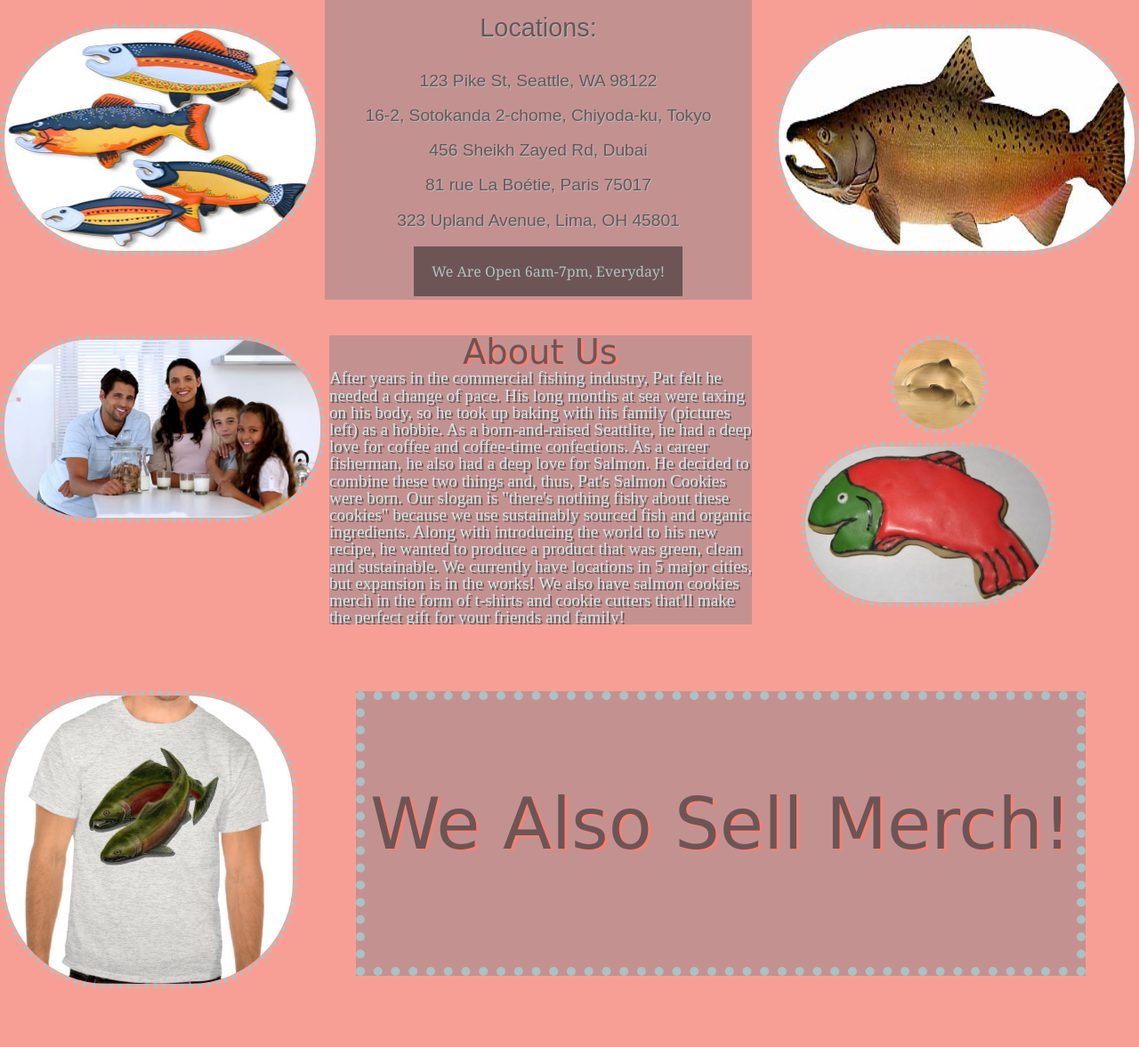
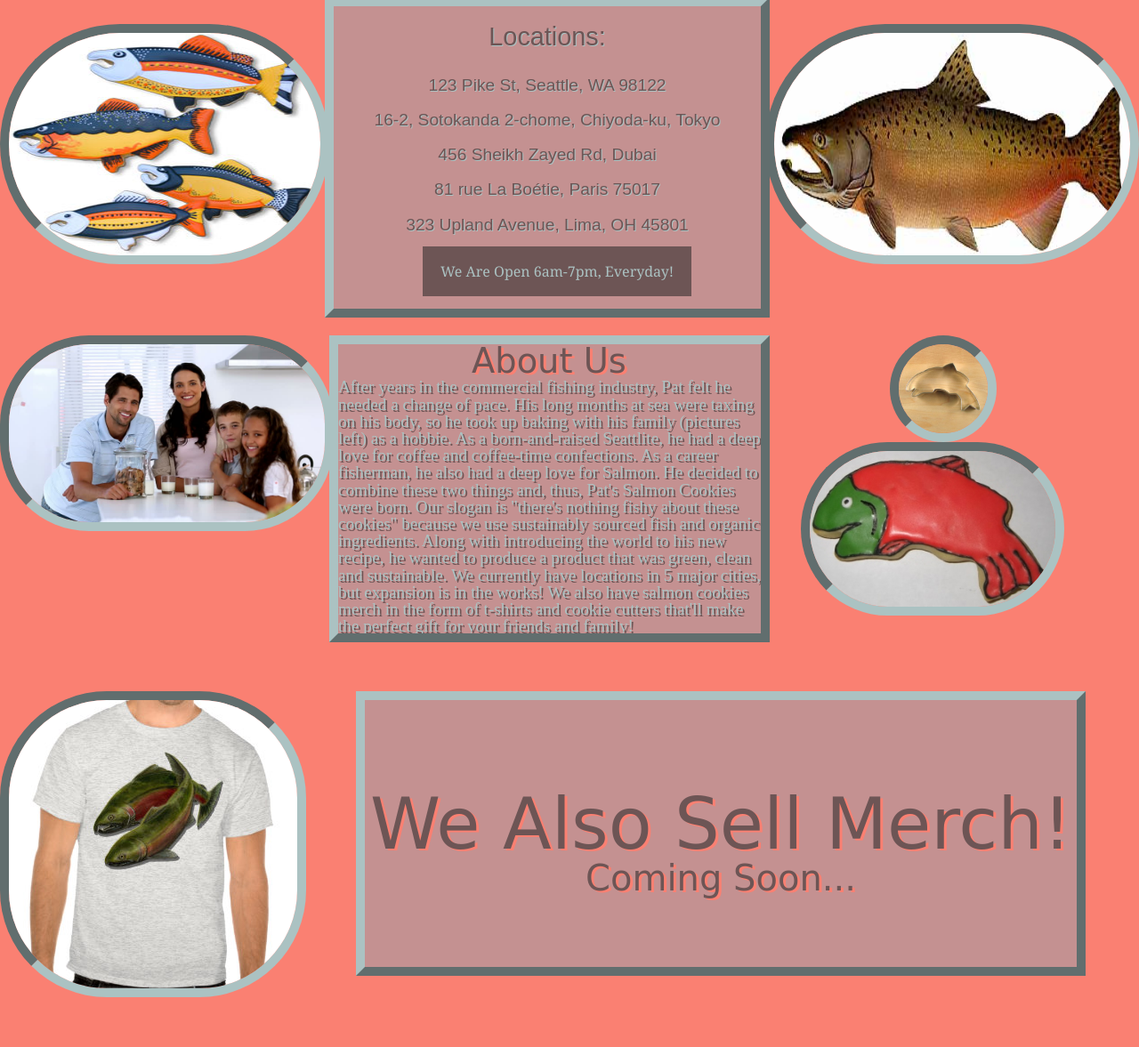
Before and after one commit to AGValdes/cookie-stand, a plain HTML site: page index.html in a window 1280 px wide. Shown: the part 223-1400 px from the top of the page at 89% size. Drawn offline with Linux system fonts and the light colour scheme; a web font is replaced by a local one.

Commit message:
added more styling

```diff
--- a/app.js
+++ b/app.js
@@ -83,12 +83,12 @@ function generateHeaderRow() {
         trElement.appendChild(thElement);
     }
 }
-function generateTotalHourlyCookies(allStores) {
+function generateTotalHourlyCookies() {
     var newTotalThisHour = 0;
-
     for (var k = 0; k < allStores.length; k++) {
         allStores[k].calcCookiesPerHour();
     }
+
     for (var i = 0; i < allStores[0].hourlyCookies.length; i++) {
         for (var j = 0; j < allStores.length; j++) {
 
@@ -125,7 +125,7 @@ function generateAllContentRows() {
 }
 // Executable Code
 formElement.addEventListener('submit', handleSubmit);
-generateTotalHourlyCookies(allStores);
+generateTotalHourlyCookies();
 generateHeaderRow();
 generateAllContentRows();
 generateTotalsRow();
--- a/css/style.css
+++ b/css/style.css
@@ -1,5 +1,5 @@
 body{
-  background-color: rgb(248, 159, 149);
+  background-color: salmon;
 }
 header{
   background-color: rgb(109, 85, 85);
@@ -38,12 +38,12 @@ h2{
   width: 350px;
   height: 250px;
   border-radius: 150px;
-  border: dotted 5px rgb(171, 194, 194);
+  border: inset 10px rgb(171, 194, 194);
 }
 #locationsheader{
   font-size: 1.5em;
   padding: 10px;
-  margin-bottom: 15px;
+  margin-bottom: 10px;
 }
 #locations{
   width: 460px;
@@ -58,6 +58,7 @@ h2{
   color:rgb(109, 85, 85);
   text-shadow: rgb(171, 194, 194) 1px 1px;
   font-family: Arial, Helvetica, sans-serif;
+  border: rgb(171, 194, 194)  10px outset;
 }
 .location{
   display:inline-block;
@@ -70,7 +71,7 @@ h2{
   margin-left: 105px;
   font-family: Georgia, 'Times New Roman', Times, serif;
   background-color:rgb(109, 85, 85);
-  color: rgb(171, 194, 194);
+  color: rgb(171, 194, 194) ;
   padding: 20px;
 }
 #chinook{
@@ -79,7 +80,7 @@ h2{
   width: 400px;
   height: 250px;
   border-radius: 150px;
-  border: dotted 5px rgb(171, 194, 194);
+  border: inset 10px rgb(171, 194, 194) ;
 }
 #aboutussection{
   position: absolute;
@@ -90,7 +91,7 @@ h2{
   position: absolute;
   height: 200px;
   border-radius: 100px;
-  border: dotted 5px rgb(171, 194, 194);
+  border: inset 10px rgb(171, 194, 194) ;
 }
 #aboutus{
   width: 500px;
@@ -111,23 +112,24 @@ h2{
   overflow: scroll;
   margin-left: 370px;
   background-color: rgb(196, 145, 145);
-  color: rgb(204, 233, 233);
+  color: rgb(171, 194, 194) ;
   text-shadow:rgb(109, 85, 85) 2px 2px;
   font-size: 1.2em;
+  border: rgb(171, 194, 194) 10px outset;
 }
 #cutter{
   position: absolute;
   margin-left: 1000px;
   height: 100px;
   border-radius: 100px;
-  border: dotted 5px rgb(171, 194, 194);
+  border: inset 10px rgb(171, 194, 194);
 }
 #frosted{
   position: absolute;
   margin-left: 900px;
   margin-top: 120px;
   border-radius: 100px;
-  border: dotted 5px rgb(171, 194, 194);
+  border: inset 10px rgb(171, 194, 194);
 }
 #merchsection{
   position: absolute;
@@ -137,7 +139,7 @@ h2{
   margin-top: 800px;
   margin-right: 1000px;
   border-radius: 120px;
-  border: dotted 5px rgb(171, 194, 194);
+  border: inset 10px rgb(171, 194, 194);
 }
 #merch{
   position: absolute;
@@ -152,7 +154,13 @@ h2{
   font-family: 'Sansita Swashed', cursive;
   color: rgb(109, 85, 85);
   text-shadow: salmon 3px 2px;
-  border: dotted 10px rgb(171, 194, 194);
+  border: outset 10px rgb(171, 194, 194);
+}
+#soon{
+  display: block;
+  font-size: .5em;
+  color: rgb(109, 85, 85);
+  text-shadow: rgb(171, 194, 194);
 }
 #footerblock{
   position: absolute;
--- a/css/stylesales.css
+++ b/css/stylesales.css
@@ -1,8 +1,9 @@
 body{
-  background-color: rgb(248, 159, 149);
+  background-image: url(https://i.pinimg.com/originals/06/15/26/061526c014287183c22e4383a5c18ee4.jpg);
 }
 
 h1{
+  background-color:rgb(196, 145, 145);
   text-align: center;
   color:rgb(109, 85, 85);
   text-shadow: rgb(171, 194, 194) 1px 1px;
@@ -36,9 +37,9 @@ label{
 a{
   border: rgb(171, 194, 194) 2px solid;
   margin-left: 610px;
-  margin-top: 20px;
   font-size: 2em;
   text-decoration: none;
   color:rgb(109, 85, 85);
   text-shadow: rgb(171, 194, 194) 1px 1px;
+  background-color: rgb(196, 145, 145);
 }
--- a/index.html
+++ b/index.html
@@ -54,7 +54,8 @@
         <section id="merchsection">
             <img id="shirt" src="images/shirt.jpg" />
             <article>
-                <p id="merch"> We Also Sell Merch!</p>
+                <p id="merch"> We Also Sell Merch!<span id="soon">Coming Soon...</span></p>
+
             </article>
 
         </section>
```
